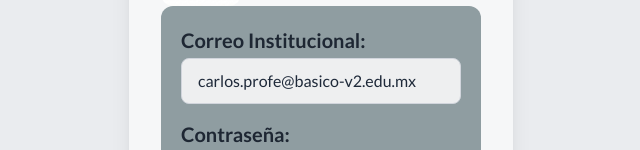
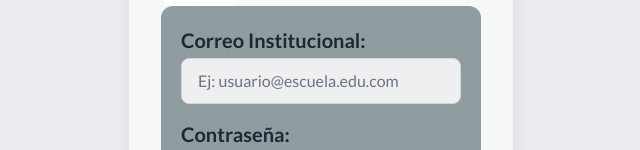
Before and after one commit to LuisJoseCastro/Sistema-Control-Esdcolar, a React (Vite) app in the folder Control-Escolar-Front/: page /login in a window 1280 px wide. Shown: the part 298-448 px from the top of the page, without its empty margins (319-959 px from the left). Built offline with nearby package versions, Linux system fonts and the light colour scheme; no server answers.

Commit message:
Correción de archivo LoginPageGeneral.tsx

```diff
--- a/Control-Escolar-Front/src/pages/public/LoginPageGeneral.tsx
+++ b/Control-Escolar-Front/src/pages/public/LoginPageGeneral.tsx
@@ -20,7 +20,7 @@ export const LoginPageGeneral: React.FC = () => {
   const [searchParams] = useSearchParams();
   const returnTo = searchParams.get('returnTo');
 
-  const [email, setEmail] = useState('carlos.profe@basico-v2.edu.mx');
+  const [email, setEmail] = useState('');
   const [password, setPassword] = useState('');
   const [formLoading, setFormLoading] = useState(false);
   const [error, setError] = useState('');
@@ -37,7 +37,6 @@ export const LoginPageGeneral: React.FC = () => {
     setFormLoading(true);
     setError('');
 
-    // 1. Validación simple de formato de correo
     const emailRegex = /^[^\s@]+@[^\s@]+\.[^\s@]+$/;
     if (!emailRegex.test(email)) {
       setError("Formato de correo inválido");
@@ -45,7 +44,6 @@ export const LoginPageGeneral: React.FC = () => {
       return;
     }
 
-    // 2. Extraer el dominio
     const parts = email.split('@');
     const domainPart = parts[1];
     const schoolDomain = domainPart.split('.')[0];
@@ -103,7 +101,7 @@ export const LoginPageGeneral: React.FC = () => {
               type="email"
               value={email}
               onChange={(e) => setEmail(e.target.value)}
-              placeholder="Ej: usuario@escuela.edu"
+              placeholder="Ej: usuario@escuela.edu.com"
               required
             />
           </div>
```
